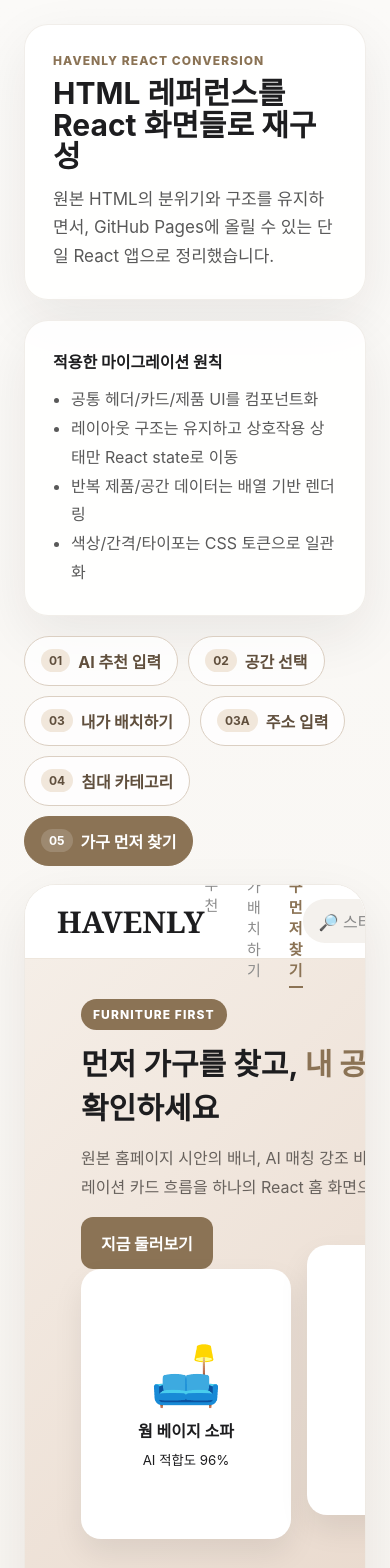
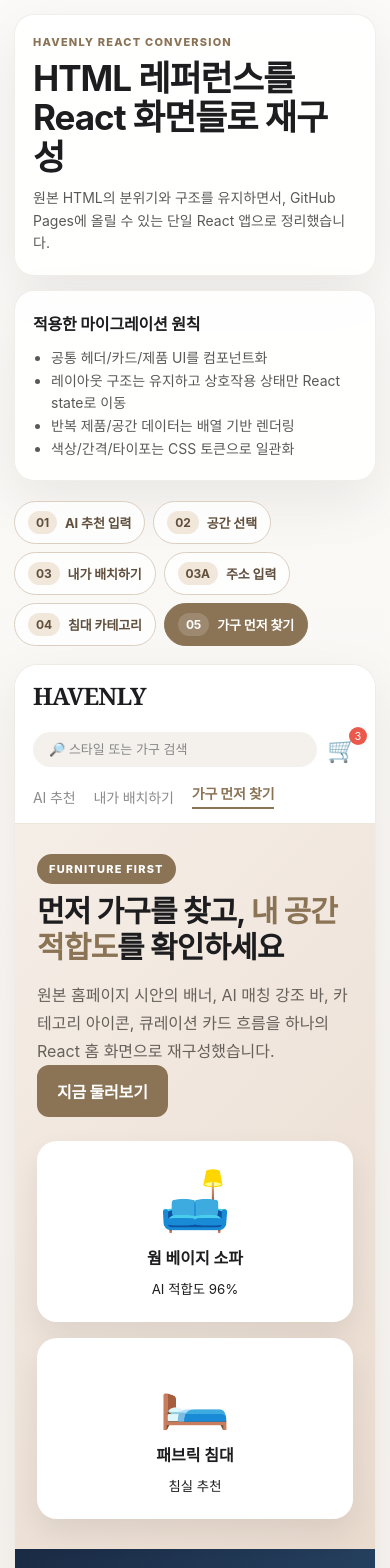
Before and after one commit to NEUJEANS/github-pages-react-hello, a React (Vite) app: page / in a window 390 px wide. Shown: the top 1568 px of the page. Built offline with nearby package versions, Linux system fonts and the light colour scheme.

Commit message:
Refine HAVENLY spacing and responsive typography

```diff
--- a/src/styles.css
+++ b/src/styles.css
@@ -14,20 +14,21 @@
   background: linear-gradient(180deg, #fbfaf8 0%, #f4efe8 100%);
 }
 * { box-sizing: border-box; }
+html { -webkit-font-smoothing: antialiased; -moz-osx-font-smoothing: grayscale; text-rendering: optimizeLegibility; }
 body { margin: 0; }
 button, input, textarea { font: inherit; }
 button { cursor: pointer; }
 .appShell { min-height: 100vh; padding: 24px; }
 .introHero, .screenNav, .screenStage { max-width: 1480px; margin: 0 auto; }
-.introHero { display: grid; grid-template-columns: 1.4fr .9fr; gap: 20px; margin-bottom: 20px; }
-.introHero > div, .sourceNotes { background: rgba(255,255,255,.88); border: 1px solid rgba(139,115,85,.12); border-radius: 24px; padding: 28px; box-shadow: var(--shadow); }
-.eyebrow { margin: 0 0 10px; color: var(--accent); font-weight: 800; letter-spacing: .09em; text-transform: uppercase; font-size: 12px; }
-.introHero h1 { margin: 0 0 12px; font-size: clamp(30px, 4vw, 52px); line-height: 1.05; }
-.subcopy { margin: 0; color: #595959; font-size: 17px; line-height: 1.7; }
-.sourceNotes strong { display: block; margin-bottom: 12px; }
+.introHero { display: grid; grid-template-columns: minmax(0, 1.35fr) minmax(320px, .82fr); gap: 20px; margin-bottom: 20px; }
+.introHero > div, .sourceNotes { background: rgba(255,255,255,.88); border: 1px solid rgba(139,115,85,.12); border-radius: 24px; padding: 30px 32px; box-shadow: var(--shadow); }
+.eyebrow { margin: 0 0 10px; color: var(--accent); font-weight: 800; letter-spacing: .11em; text-transform: uppercase; font-size: 11px; }
+.introHero h1 { margin: 0 0 14px; max-width: 12ch; font-size: clamp(30px, 3.85vw, 50px); line-height: 1.12; letter-spacing: -.03em; }
+.subcopy { margin: 0; max-width: 56ch; color: #595959; font-size: 17px; line-height: 1.72; }
+.sourceNotes strong { display: block; margin-bottom: 12px; letter-spacing: -.01em; }
 .sourceNotes ul { margin: 0; padding-left: 18px; color: #595959; line-height: 1.8; }
 .screenNav { display: flex; flex-wrap: wrap; gap: 10px; margin-bottom: 18px; }
-.screenChip { border: 1px solid #dbcfc2; background: rgba(255,255,255,.8); color: #604f3d; padding: 12px 16px; border-radius: 999px; font-weight: 700; display: inline-flex; align-items: center; gap: 8px; }
+.screenChip { border: 1px solid #dbcfc2; background: rgba(255,255,255,.8); color: #604f3d; padding: 11px 15px; border-radius: 999px; font-weight: 700; display: inline-flex; align-items: center; gap: 8px; letter-spacing: -.01em; }
 .screenChip span { background: #f1e7db; border-radius: 999px; padding: 4px 8px; font-size: 12px; }
 .screenChip.active { background: var(--accent); color: white; border-color: var(--accent); }
 .screenChip.active span { background: rgba(255,255,255,.16); color: white; }
@@ -37,16 +38,16 @@ button { cursor: pointer; }
 .sandBg { background: #f4f0eb; }
 .plainBg { background: #fff; }
 .editorBg { background: #ece7e1; }
-.topbar { height: 74px; display: flex; align-items: center; justify-content: space-between; padding: 0 32px; background: rgba(255,255,255,.94); border-bottom: 1px solid #eee6dc; }
+.topbar { min-height: 74px; display: flex; align-items: center; justify-content: space-between; padding: 14px 32px; background: rgba(255,255,255,.94); border-bottom: 1px solid #eee6dc; gap: 20px; }
 .topbar.dark { background: var(--navy); color: white; border-bottom-color: rgba(255,255,255,.08); }
-.logo { font-family: 'Playfair Display', Georgia, serif; font-size: 30px; font-weight: 700; }
-.navlinks { display: flex; gap: 28px; }
-.navlinks a { color: #8b8b8b; text-decoration: none; font-size: 15px; }
+.logo { font-family: 'Playfair Display', Georgia, serif; font-size: 30px; font-weight: 700; letter-spacing: -.03em; }
+.navlinks { display: flex; gap: 26px; align-items: center; }
+.navlinks a { color: #8b8b8b; text-decoration: none; font-size: 14px; line-height: 1; letter-spacing: -.01em; }
 .topbar.dark .navlinks a { color: rgba(255,255,255,.55); }
 .navlinks a.active { color: var(--accent); border-bottom: 2px solid var(--accent); padding-bottom: 6px; font-weight: 700; }
 .topbar.dark .navlinks a.active { color: white; border-bottom-color: white; }
 .topActions { display: flex; align-items: center; gap: 12px; }
-.searchPill { background: #f4f1ed; padding: 10px 16px; border-radius: 999px; color: #878787; min-width: 250px; }
+.searchPill { background: #f4f1ed; padding: 10px 16px; border-radius: 999px; color: #878787; min-width: 250px; line-height: 1.15; }
 .cart { position: relative; font-size: 24px; }
 .cart span { position: absolute; top: -8px; right: -10px; width: 18px; height: 18px; border-radius: 50%; display: grid; place-items: center; font-size: 11px; background: #eb584c; color: white; }
 .twoCol { display: grid; grid-template-columns: 420px 1fr; min-height: calc(960px - 74px); }
@@ -73,14 +74,14 @@ textarea { width: 100%; min-height: 96px; resize: none; border: 2px solid #e8dfd
 .styleBox { border: 2px solid #e8dfd5; border-radius: 14px; padding: 14px; text-align: center; display: grid; gap: 6px; color: #65584b; }
 .styleBox.selected { border-color: var(--accent); background: #faf7f1; }
 .styleBox span { font-size: 24px; }
-.cta { background: var(--accent); color: white; border: 0; padding: 14px 20px; border-radius: 12px; font-weight: 800; }
+.cta { background: var(--accent); color: white; border: 0; padding: 14px 20px; border-radius: 12px; font-weight: 800; letter-spacing: -.01em; }
 .cta.small { padding-inline: 18px; }
 .cta:hover { background: var(--accent-dark); }
 .ghost { background: white; }
 .ghost.full { width: 100%; justify-content: center; }
-.resultPanel { display: flex; flex-direction: column; align-items: center; justify-content: center; gap: 16px; }
-.badge, .tinyPill { background: var(--accent); color: white; padding: 8px 14px; border-radius: 999px; font-size: 13px; font-weight: 800; }
-.resultPanel h3, .cardSurface h2, .setupInner h2, .heroBanner h2 { margin: 0; font-size: 30px; }
+.resultPanel { display: flex; flex-direction: column; align-items: center; justify-content: center; gap: 18px; padding-block: 40px; }
+.badge, .tinyPill { background: var(--accent); color: white; padding: 8px 14px; border-radius: 999px; font-size: 13px; font-weight: 800; letter-spacing: .03em; }
+.resultPanel h3, .cardSurface h2, .setupInner h2, .heroBanner h2 { margin: 0; font-size: 30px; line-height: 1.18; letter-spacing: -.03em; }
 .floorplan { width: 590px; height: 430px; background: white; border-radius: 18px; box-shadow: 0 10px 30px rgba(0,0,0,.08); position: relative; overflow: hidden; }
 .grid { position: absolute; inset: 0; background-image: linear-gradient(rgba(139,115,85,.06) 1px, transparent 1px), linear-gradient(90deg, rgba(139,115,85,.06) 1px, transparent 1px); background-size: 36px 36px; }
 .roomBorder, .roomFrame { position: absolute; inset: 36px; border: 3px solid #333; }
@@ -175,28 +176,28 @@ textarea { width: 100%; min-height: 96px; resize: none; border: 2px solid #e8dfd
 .filterCol { padding-top: 22px; }
 .filterBox { background: #fbf8f3; border: 1px solid #ece2d8; border-radius: 16px; padding: 14px; display: grid; gap: 4px; margin-bottom: 10px; }
 .filterBox span { color: #968f88; }
-.catalogHero { display: flex; justify-content: space-between; gap: 20px; align-items: flex-end; margin-bottom: 22px; }
+.catalogHero { display: flex; justify-content: space-between; gap: 20px; align-items: flex-end; margin-bottom: 24px; }
 .breadcrumb { margin: 0 0 10px; font-size: 13px; color: #aaa095; }
-.catalogHero h2 { margin: 0; font-size: 38px; }
+.catalogHero h2 { margin: 0; font-size: 38px; line-height: 1.05; letter-spacing: -.04em; }
 .catalogHero em, .heroBanner em { color: var(--accent); font-style: normal; }
 .productGrid3 { display: grid; grid-template-columns: repeat(3, 1fr); gap: 18px; }
-.shopCard { border: 1px solid #f1ece6; border-radius: 18px; overflow: hidden; background: white; }
+.shopCard { border: 1px solid #f1ece6; border-radius: 18px; overflow: hidden; background: white; display: grid; grid-template-rows: 240px 1fr; }
 .shopVisual { height: 240px; position: relative; background: #f7f0e7; display: grid; place-items: center; }
 .badgeTag, .fitTag { position: absolute; left: 12px; background: white; border-radius: 10px; padding: 6px 10px; font-size: 12px; font-weight: 800; }
 .badgeTag { top: 12px; color: #e84d4d; }
 .fitTag { bottom: 12px; color: #16a15c; }
 .wish { position: absolute; top: 12px; right: 12px; width: 34px; height: 34px; border-radius: 50%; background: rgba(255,255,255,.9); display: grid; place-items: center; }
 .bigEmoji { font-size: 64px; }
-.shopInfo { padding: 16px; display: grid; gap: 8px; }
-.shopInfo small { color: var(--accent); font-weight: 800; }
-.shopInfo h4 { margin: 0; font-size: 18px; }
-.shopInfo p { margin: 0; color: #807971; }
+.shopInfo { padding: 18px 16px 16px; display: grid; gap: 8px; align-content: start; }
+.shopInfo small { color: var(--accent); font-weight: 800; letter-spacing: .04em; }
+.shopInfo h4 { margin: 0; font-size: 18px; line-height: 1.28; letter-spacing: -.02em; }
+.shopInfo p { margin: 0; color: #807971; line-height: 1.45; }
 .shopInfo button, .scrollCard button { border: 1.5px solid var(--accent); background: white; color: var(--accent); border-radius: 12px; padding: 10px; font-weight: 800; }
-.heroBanner { min-height: 390px; background: linear-gradient(135deg, #f5eee7 0%, #eadbcf 100%); display: grid; grid-template-columns: 1.1fr .9fr; align-items: center; padding: 40px 56px; }
+.heroBanner { min-height: 390px; background: linear-gradient(135deg, #f5eee7 0%, #eadbcf 100%); display: grid; grid-template-columns: 1.1fr .9fr; align-items: center; padding: 48px 56px; column-gap: 36px; }
 .darkEyebrow { color: white; background: var(--accent); display: inline-block; padding: 8px 12px; border-radius: 999px; }
-.heroBanner p { color: #67615c; max-width: 580px; line-height: 1.8; }
-.heroCards { display: flex; gap: 16px; justify-content: center; }
-.floatingCard { width: 210px; height: 270px; border-radius: 20px; background: white; box-shadow: 0 14px 30px rgba(0,0,0,.08); padding: 20px; display: grid; align-content: center; justify-items: center; gap: 8px; }
+.heroBanner p { color: #67615c; max-width: 580px; line-height: 1.76; margin: 16px 0 0; }
+.heroCards { display: flex; gap: 16px; justify-content: center; align-items: center; }
+.floatingCard { width: 210px; height: 270px; border-radius: 20px; background: white; box-shadow: 0 14px 30px rgba(0,0,0,.08); padding: 24px 20px; display: grid; align-content: center; justify-items: center; gap: 10px; text-align: center; }
 .floatingCard.lifted { transform: translateY(-24px); }
 .floatingCard span { font-size: 58px; }
 .aiStrip { background: linear-gradient(135deg, #1a2a44 0%, #294969 100%); color: white; padding: 20px 36px; display: flex; justify-content: space-between; align-items: center; }
@@ -212,15 +213,52 @@ textarea { width: 100%; min-height: 96px; resize: none; border: 2px solid #e8dfd
 .collection.large { min-height: 340px; grid-row: span 2; }
 .collection > div:first-child { position: absolute; right: 16px; top: 16px; font-size: 52px; opacity: .8; }
 .collection strong, .collection span { display: block; position: relative; z-index: 1; }
+.collection strong { line-height: 1.2; letter-spacing: -.02em; }
 .collection span { color: #766c62; margin-top: 4px; }
 .hScrollProducts { display: grid; grid-template-columns: repeat(5, 1fr); gap: 14px; padding: 0 32px 36px; }
-.scrollCard { background: white; border: 1px solid #f0eae2; border-radius: 18px; padding: 16px; display: grid; gap: 8px; }
-.scrollCard small { color: var(--accent); font-weight: 800; }
-.scrollCard strong { font-size: 16px; }
+.scrollCard { background: white; border: 1px solid #f0eae2; border-radius: 18px; padding: 16px; display: grid; gap: 8px; align-content: start; }
+.scrollCard small { color: var(--accent); font-weight: 800; letter-spacing: .04em; }
+.scrollCard strong { font-size: 16px; line-height: 1.35; letter-spacing: -.02em; }
 .scrollCard span { color: #5c544d; font-weight: 700; }
-.muted { color: #7d7a76; line-height: 1.7; }
+.muted { color: #7d7a76; line-height: 1.72; }
+@media (max-width: 1280px) {
+  .heroBanner { padding: 40px 40px; }
+  .collections { grid-template-columns: 1.5fr 1fr 1fr; }
+  .hScrollProducts { grid-template-columns: repeat(3, 1fr); }
+}
 @media (max-width: 1100px) {
+  .appShell { padding: 20px; }
   .introHero, .heroBanner, .twoCol, .catalogWrap, .editorLayout, .spaceLayout { grid-template-columns: 1fr; }
+  .introHero > div, .sourceNotes { padding: 26px 24px; }
+  .topbar { padding: 14px 24px; flex-wrap: wrap; }
   .productGrid3, .collections, .hScrollProducts, .productRow, .recommendStrip { grid-template-columns: 1fr 1fr; }
   .floorplan, .productRow, .reasonBox, .editorRoom, .infoPills, .recommendStrip { width: 100%; }
+  .heroCards { justify-content: flex-start; }
 }
+@media (max-width: 780px) {
+  .appShell { padding: 14px; }
+  .screenStage { border-radius: 24px; }
+  .introHero { gap: 14px; }
+  .introHero > div, .sourceNotes { padding: 20px 18px; border-radius: 20px; }
+  .introHero h1 { max-width: none; font-size: clamp(28px, 9vw, 42px); margin-bottom: 10px; }
+  .subcopy, .sourceNotes ul { font-size: 14px; line-height: 1.62; }
+  .screenNav { gap: 8px; }
+  .screenChip { padding: 9px 13px; font-size: 13px; }
+  .topbar { padding: 14px 18px; }
+  .logo { font-size: 24px; }
+  .navlinks { gap: 18px; width: 100%; order: 3; overflow: auto; }
+  .topActions { width: 100%; justify-content: space-between; gap: 10px; }
+  .searchPill { min-width: 0; flex: 1; font-size: 13px; }
+  .cardStage, .overlayWrap, .catalogWrap { padding: 18px; }
+  .cardSurface, .setupCard { width: 100%; }
+  .heroBanner { padding: 30px 22px; gap: 24px; }
+  .heroCards { flex-direction: column; align-items: stretch; width: 100%; }
+  .floatingCard { width: 100%; height: auto; min-height: 148px; }
+  .floatingCard.lifted { transform: none; }
+  .collections, .productGrid3, .hScrollProducts, .productRow, .recommendStrip, .dragGrid { grid-template-columns: 1fr; }
+  .catalogHero, .footerButtons, .aiStrip { flex-direction: column; align-items: flex-start; }
+  .aiStrip { gap: 14px; }
+  .iconCategories { gap: 14px; padding: 24px 20px; justify-content: flex-start; }
+  .collection, .collection.large { min-height: 150px; }
+  .catalogWrap, .subnav, .collections, .hScrollProducts { padding-left: 20px; padding-right: 20px; }
+}
```
Also changed, not shown: 9 other files (tests, documents, lock files or other folders).
